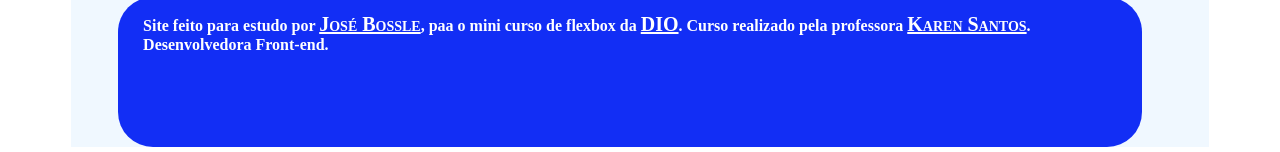
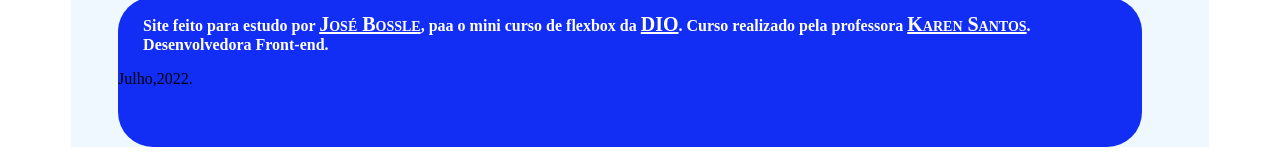
Before and after one commit to Bossle-desenvolvimento-web/FlexBox-site, a plain HTML site: page index.html in a window 1280 px wide. Shown: the part 2767-2919 px from the top of the page. Drawn offline with Linux system fonts and the light colour scheme.

Commit message:
versaoFinal

```diff
--- a/index.html
+++ b/index.html
@@ -133,6 +133,7 @@
           <article id="footer">
               <p id="p-footer">Site feito para estudo por <a href="https://www.linkedin.com/in/jos%C3%A9-bossle-9bb19a237" target="_blank">José Bossle</a>, paa o mini curso de flexbox da <a href="https://www.dio.me/en" target="_blank">DIO</a>.
               Curso realizado pela professora <a href="https://www.linkedin.com/in/karenasantos/" target="_blank">Karen Santos</a>. Desenvolvedora Front-end.</p>
+              <p>Julho,2022.</p>
 
           </article>
          </section>
```
